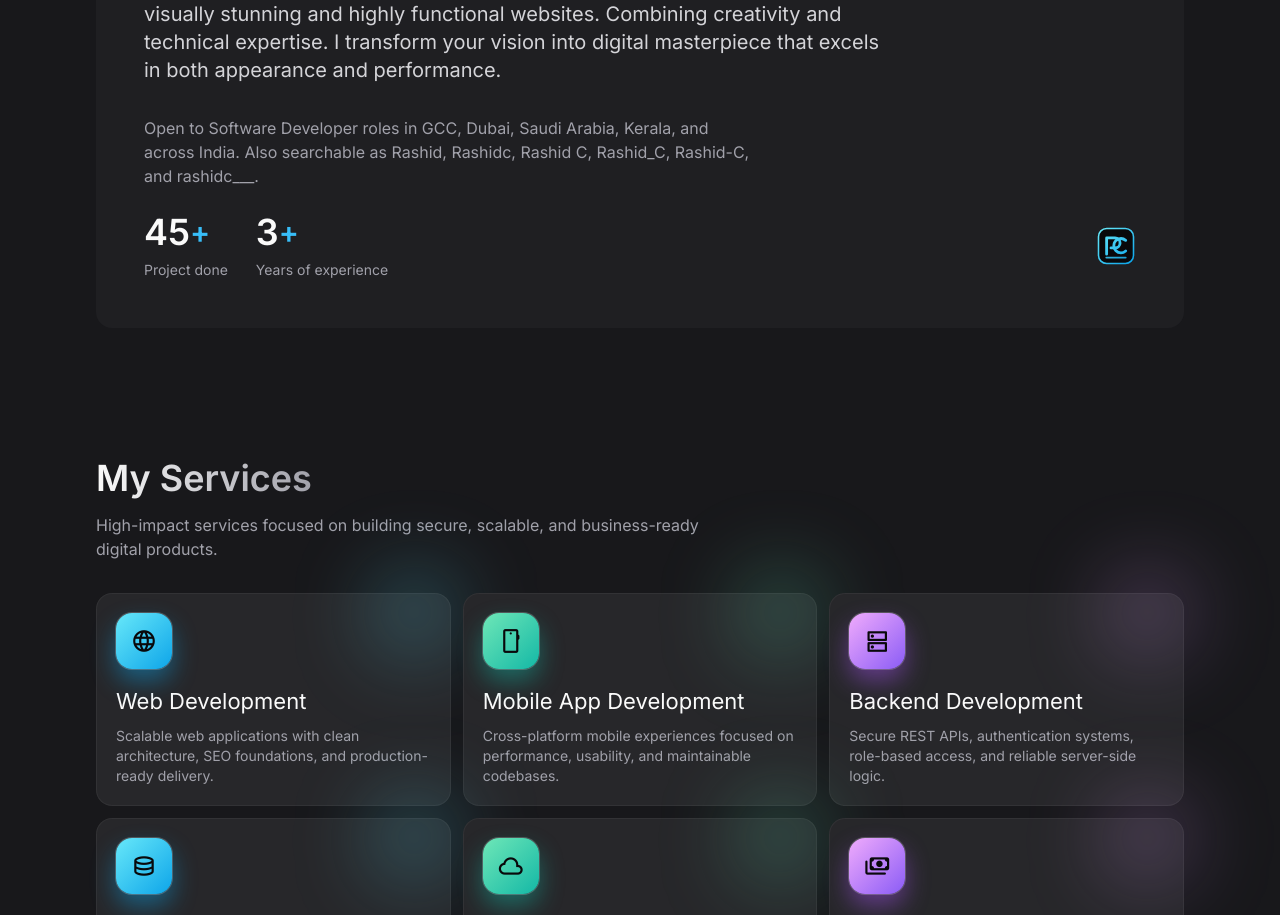
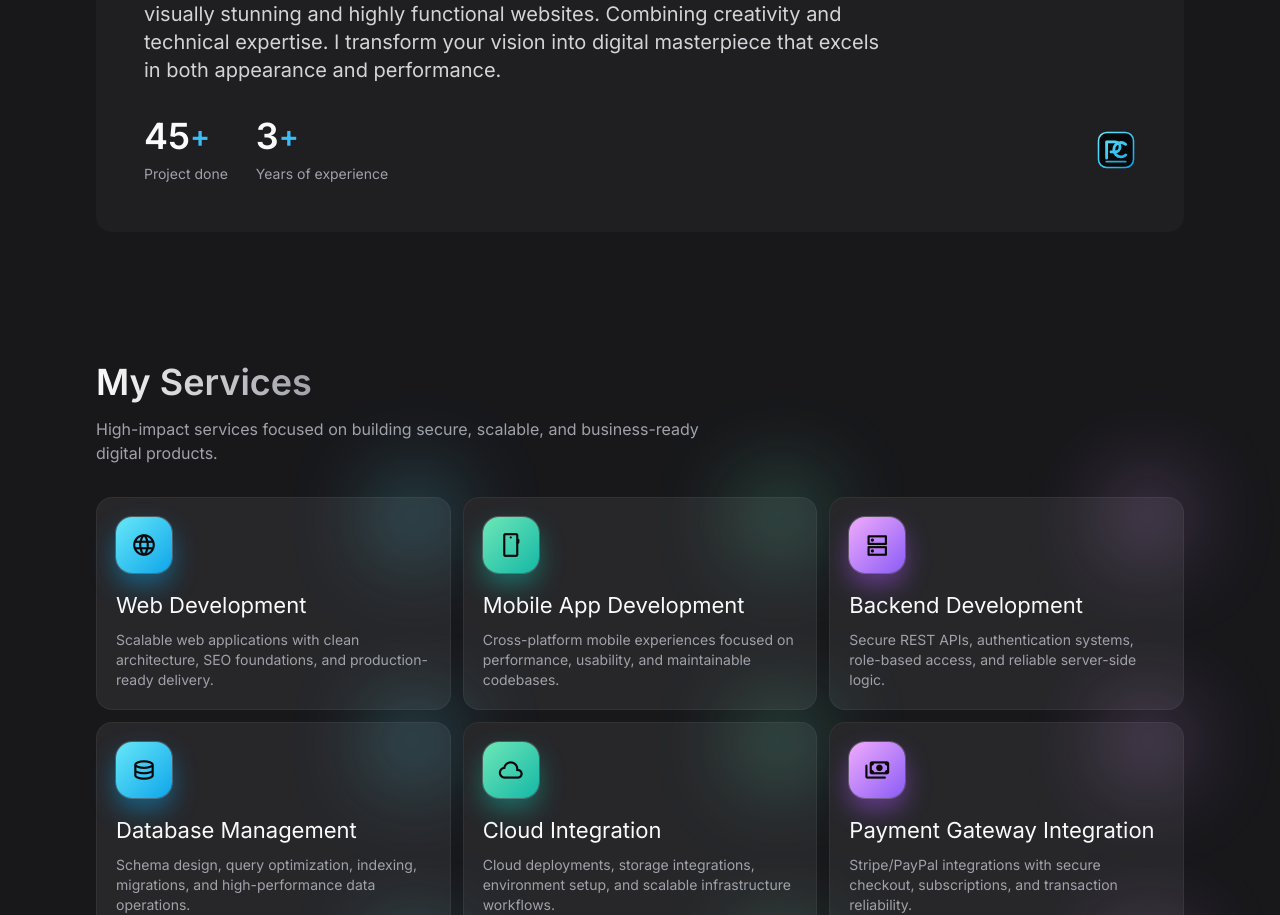
Before and after one commit to Rashid-C/Portfolio-FrontEnd-React-, a React (Vite) app: page / in a window 1280 px wide. Shown: the part 828-1743 px from the top of the page. Built offline with nearby package versions, Linux system fonts and the light colour scheme; no server answers.

Commit message:
screen only data seo

```diff
--- a/src/components/About.jsx
+++ b/src/components/About.jsx
@@ -27,7 +27,7 @@ const About = () => {
             vision into digital masterpiece that excels in both appearance and
             performance.
           </p>
-          <p className='text-zinc-400 mb-6 md:max-w-[60ch] reveal-up'>Open to Software Developer roles in GCC, Dubai, Saudi Arabia, Kerala, and across India. Also searchable as Rashid, Rashidc, Rashid C, Rashid_C, Rashid-C, and rashidc___.</p>
+          <p className='sr-only'>Open to Software Developer roles in GCC, Dubai, Saudi Arabia, Kerala, and across India. Also searchable as Rashid, Rashidc, Rashid C, Rashid_C, Rashid-C, and rashidc___.</p>
           <div className='flex flex-wrap items-center gap-4 md:gap-7'>
             {aboutItems.map(({ label, number }, key) => (
               <div key={key}>
```
